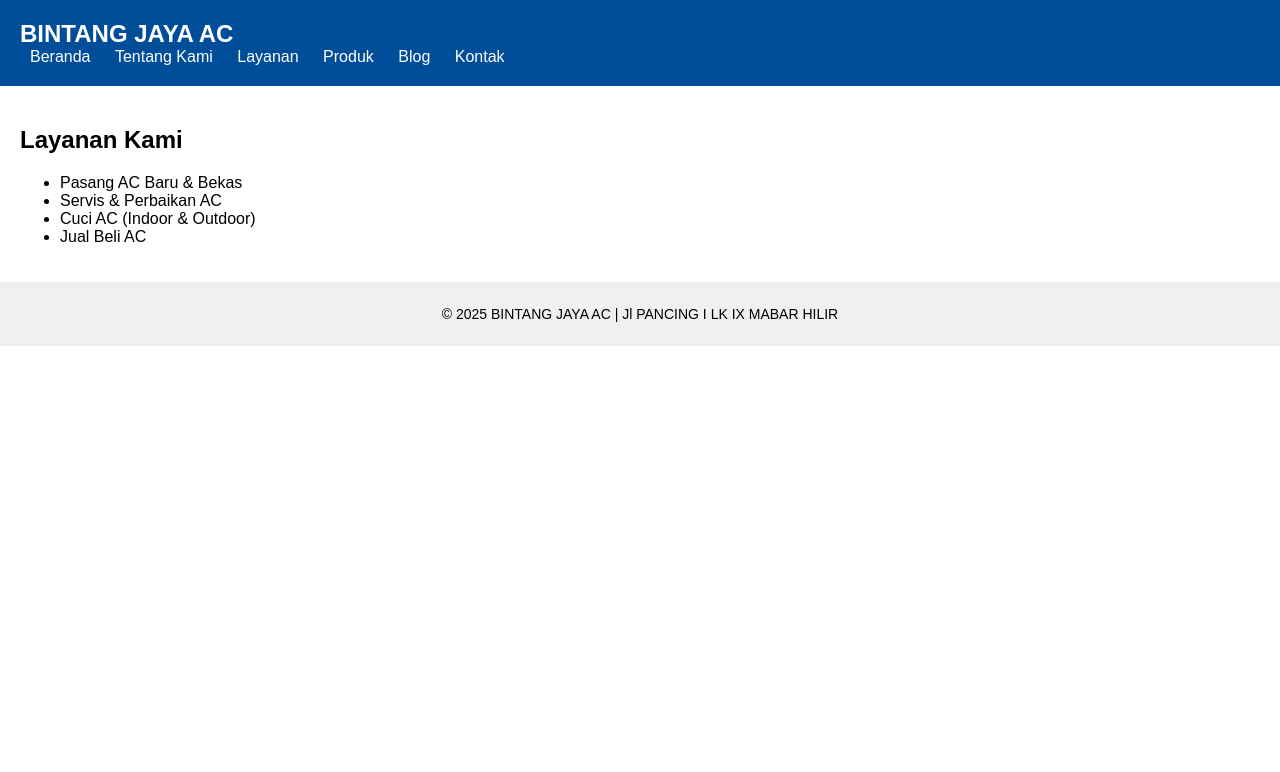
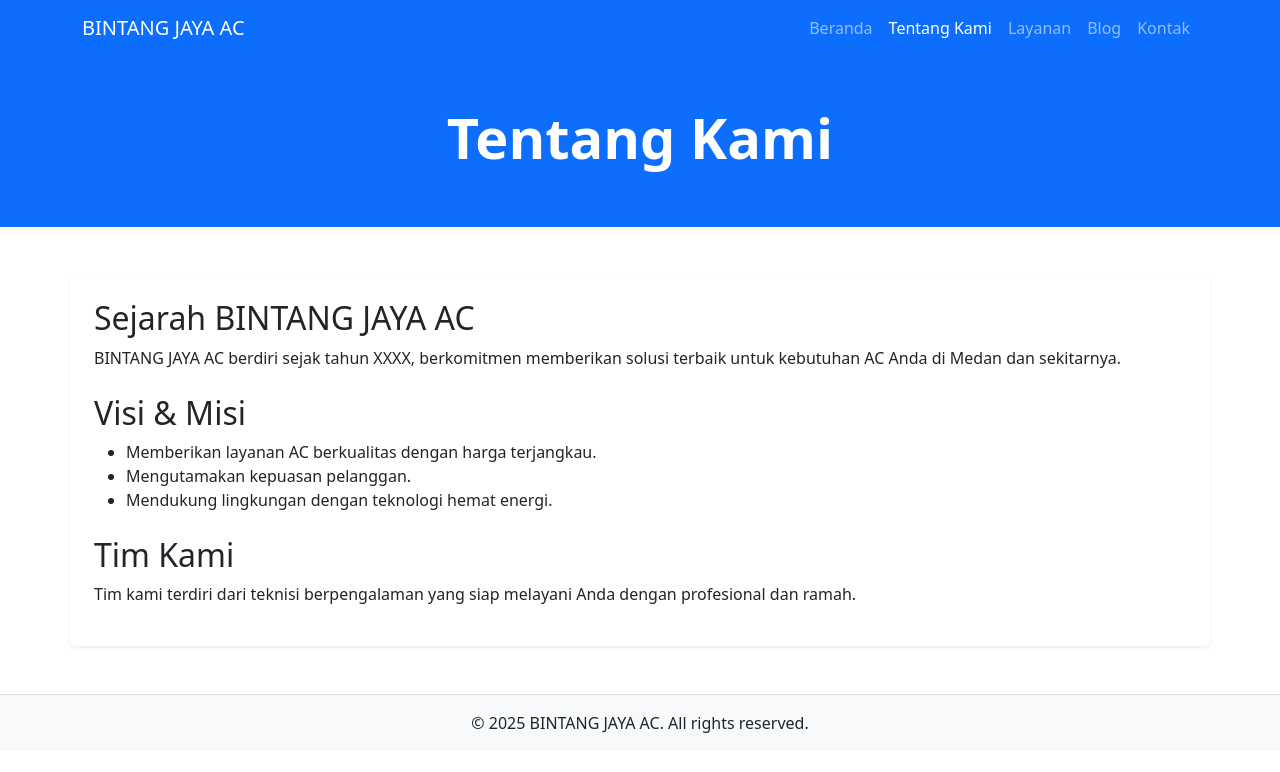
Before and after one commit to pancasurya0609/BINTANGJAYAAC, a plain HTML site: page bintang-jaya-ac/layanan.html in a window 1280 px wide. Drawn offline with nearby package versions, Linux system fonts and the light colour scheme.

Commit message:
layanan.html
Signed-off-by: pancasurya0609 <pancasuryananda0609@gmail.com>

```diff
--- a/bintang-jaya-ac/layanan.html
+++ b/bintang-jaya-ac/layanan.html
@@ -1,34 +1,67 @@
-
 <!DOCTYPE html>
 <html lang="id">
 <head>
   <meta charset="UTF-8" />
-  <title>Layanan - BINTANG JAYA AC</title>
-  <link rel="stylesheet" href="style.css" />
+  <meta name="viewport" content="width=device-width, initial-scale=1" />
+  <title>Tentang Kami - BINTANG JAYA AC</title>
+  <link href="https://cdn.jsdelivr.net/npm/bootstrap@5.3.0/dist/css/bootstrap.min.css" rel="stylesheet" />
 </head>
 <body>
-  <header>
-    <div class="logo">BINTANG JAYA AC</div>
-    <nav>
-      <a href="index.html">Beranda</a>
-      <a href="tentang.html">Tentang Kami</a>
-      <a href="layanan.html">Layanan</a>
-      <a href="#">Produk</a>
-      <a href="blog.html">Blog</a>
-      <a href="kontak.html">Kontak</a>
-    </nav>
+  <nav class="navbar navbar-expand-lg navbar-dark bg-primary">
+    <div class="container">
+      <a class="navbar-brand" href="index.html">BINTANG JAYA AC</a>
+      <button
+        class="navbar-toggler"
+        type="button"
+        data-bs-toggle="collapse"
+        data-bs-target="#navbarNav"
+        aria-controls="navbarNav"
+        aria-expanded="false"
+        aria-label="Toggle navigation"
+      ><span class="navbar-toggler-icon"></span></button>
+      <div class="collapse navbar-collapse" id="navbarNav">
+        <ul class="navbar-nav ms-auto">
+          <li class="nav-item"><a class="nav-link" href="index.html">Beranda</a></li>
+          <li class="nav-item"><a class="nav-link active" href="about.html">Tentang Kami</a></li>
+          <li class="nav-item"><a class="nav-link" href="services.html">Layanan</a></li>
+          <li class="nav-item"><a class="nav-link" href="blog.html">Blog</a></li>
+          <li class="nav-item"><a class="nav-link" href="contact.html">Kontak</a></li>
+        </ul>
+      </div>
+    </div>
+  </nav>
+
+  <header class="bg-primary text-white py-5">
+    <div class="container text-center">
+      <h1 class="display-4 fw-bold">Tentang Kami</h1>
+    </div>
   </header>
-  <section>
-    <h1>Layanan Kami</h1>
-    <ul>
-      <li>Pasang AC Baru & Bekas</li>
-      <li>Servis & Perbaikan AC</li>
-      <li>Cuci AC (Indoor & Outdoor)</li>
-      <li>Jual Beli AC</li>
-    </ul>
-  </section>
-  <footer>
-    <p>&copy; 2025 BINTANG JAYA AC | Jl PANCING I LK IX MABAR HILIR</p>
+
+  <main class="container my-5 bg-white p-4 rounded shadow-sm">
+    <section>
+      <h2>Sejarah BINTANG JAYA AC</h2>
+      <p>BINTANG JAYA AC berdiri sejak tahun XXXX, berkomitmen memberikan solusi terbaik untuk kebutuhan AC Anda di Medan dan sekitarnya.</p>
+    </section>
+
+    <section class="mt-4">
+      <h2>Visi & Misi</h2>
+      <ul>
+        <li>Memberikan layanan AC berkualitas dengan harga terjangkau.</li>
+        <li>Mengutamakan kepuasan pelanggan.</li>
+        <li>Mendukung lingkungan dengan teknologi hemat energi.</li>
+      </ul>
+    </section>
+
+    <section class="mt-4">
+      <h2>Tim Kami</h2>
+      <p>Tim kami terdiri dari teknisi berpengalaman yang siap melayani Anda dengan profesional dan ramah.</p>
+    </section>
+  </main>
+
+  <footer class="bg-light text-center py-3 mt-5 border-top">
+    &copy; 2025 BINTANG JAYA AC. All rights reserved.
   </footer>
+
+  <script src="https://cdn.jsdelivr.net/npm/bootstrap@5.3.0/dist/js/bootstrap.bundle.min.js"></script>
 </body>
 </html>
```
